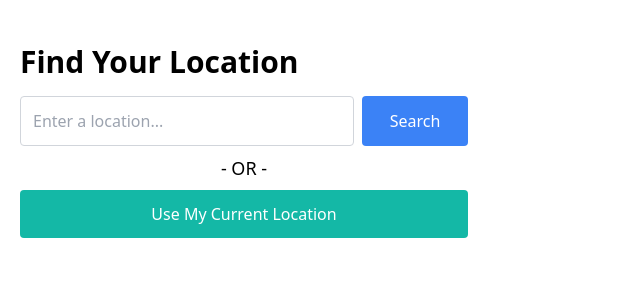
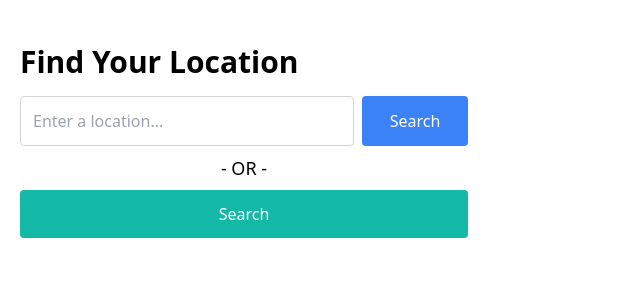
Before and after one commit to hjfitz/weatherapp, a Next.js app: page / in a window 1280 px wide. Shown: the top 300 px of the page, without its empty margins (0-640 px from the left). Built offline with nearby package versions, Linux system fonts and the light colour scheme.

Commit message:
refactor: move button to own component

```diff
--- a/src/app/page.tsx
+++ b/src/app/page.tsx
@@ -17,10 +17,12 @@ import { ErrorNotification } from "@/components/ErrorNotification.component";
  * [DONE] 1. Switch states to context for a little cleanup
  * [DONE] 1. update updateLocation stuff
  * [DONE] 1. Handle errors and loading
- * 1. Move getWeather hook functionality to provider
- * 1. Move button to own component
+ * [DONE] 1. Move getWeather hook functionality to provider
+ * [DONE] 1. Move button to own component
  * [DONE] 1. Consider handline errors in some capacity?
  * [DONE] 1. We could add a loading icon?
+ * 1. Switch out the placholder icon!
+ * 1. Consider adding a toggle for Celsius and Farenheit?
  */
 
 const App = () => {
@@ -30,12 +32,12 @@ const App = () => {
 
   return (
     <main className="p-5">
-      <section className="py-6 ">
+      <header className="py-6 ">
         <h2 className="text-3xl font-bold mb-4">Find Your Location</h2>
         <div className="w-full max-w-md">
           <LocationSearch />
         </div>
-      </section>
+      </header>
 
       {loading && <Spinner />}
 
--- /dev/null
+++ b/src/components/Button.component.tsx
@@ -0,0 +1,18 @@
+import { MouseEventHandler } from "react";
+
+type ButtonProps = {
+  onClick?: MouseEventHandler<HTMLButtonElement>;
+  additionalClassNames?: string;
+  children: React.ReactNode
+};
+
+export const Button = ({ onClick, additionalClassNames }: ButtonProps) => {
+  return (
+    <button
+      onClick={onClick}
+      className={`w-full p-3 bg-blue-500 text-white rounded hover:bg-blue-600 focus:outline-none focus:ring-2 focus:ring-blue-400 transition col-span-3 ${additionalClassNames ?? ""}`}
+    >
+      Search
+    </button>
+  );
+};
--- a/src/components/LocationSearch.component.tsx
+++ b/src/components/LocationSearch.component.tsx
@@ -1,6 +1,7 @@
 import { useErrors, useLoading, useLocation } from "@/hooks/context.hooks";
 import { locationService } from "@/services";
 import { MouseEventHandler, useRef } from "react";
+import { Button } from "./Button.component";
 
 export const LocationSearch = () => {
   const { setLocation } = useLocation();
@@ -58,20 +59,19 @@ export const LocationSearch = () => {
           className="w-full p-3 border border-gray-300 rounded focus:outline-none focus:ring-2 focus:ring-blue-500 col-span-9"
           placeholder="Enter a location..."
         />
-        <button
+        <Button
           onClick={queryLocation}
-          className="w-full p-3 bg-blue-500 text-white rounded hover:bg-blue-600 focus:outline-none focus:ring-2 focus:ring-blue-400 transition col-span-3"
         >
           Search
-        </button>
+        </Button>
       </form>
       <p className="text-center text-lg my-2">- OR -</p>
-      <button
+      <Button
         onClick={getUserLocation}
-        className="w-full p-3 bg-teal-500 text-white rounded hover:bg-teal-600 focus:outline-none focus:ring-2 focus:ring-blue-400 transition"
+        additionalClassNames="bg-teal-500 hover:bg-teal-600"
       >
         Use My Current Location
-      </button>
+      </Button>
     </div>
   );
 };
```
